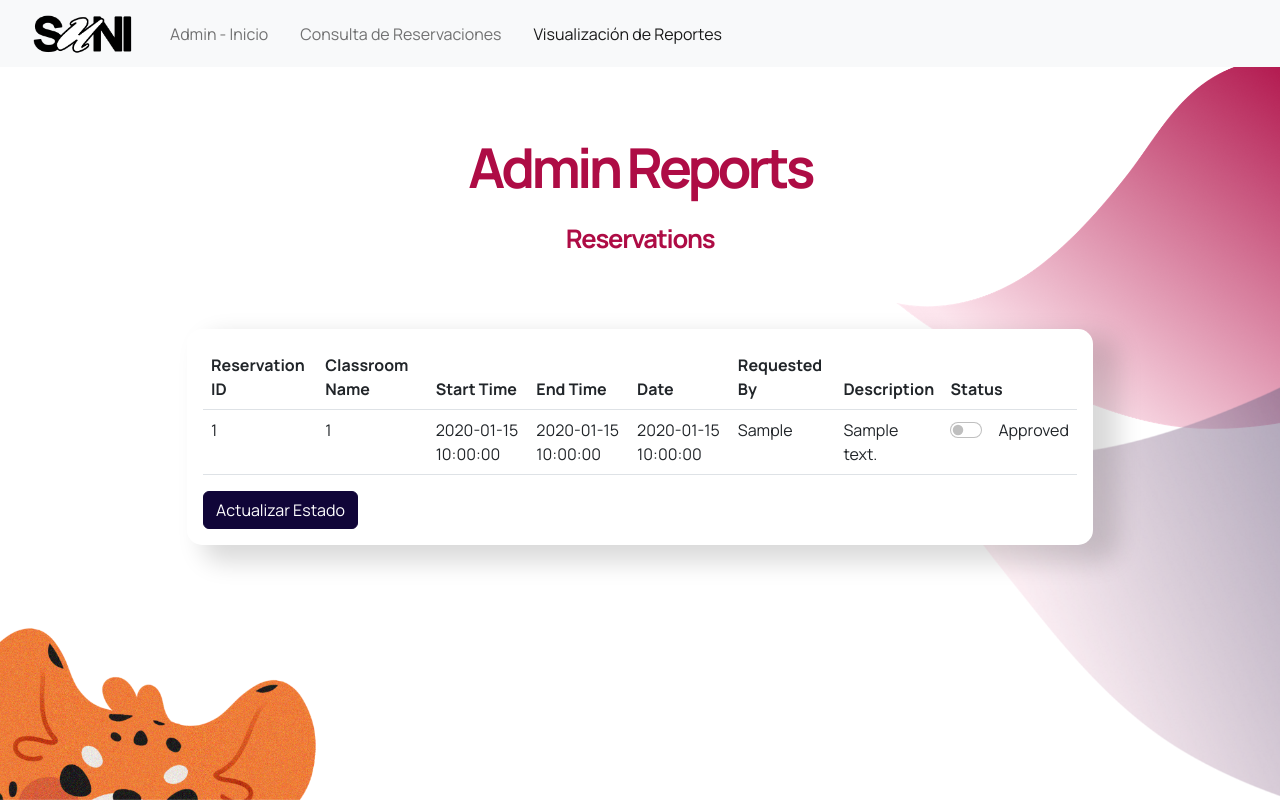
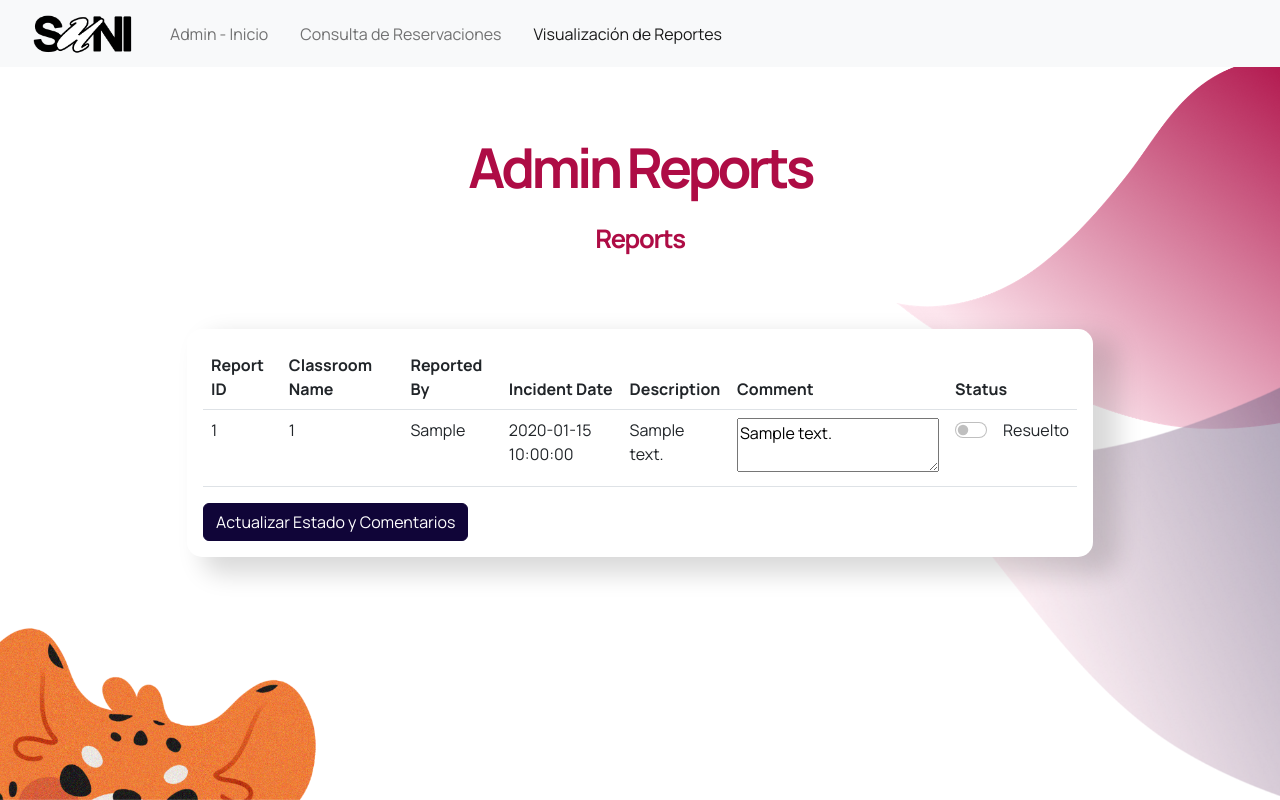
Before and after one commit to Sifnts/suni-0.4, a Flask app: template templates/admin_reports.html in a window 1280 px wide. Run offline with Flask 3, Linux system fonts and the light colour scheme; the template is opened without the code that fills it: most values are stand-ins (such as "Sample title", 1, 10 or a date in 2020); parts of the project's set-up code (start-up, migrations or seed data) failed here and were passed over.

Commit message:
report comments by admin EZ PZ

```diff
--- a/app.py
+++ b/app.py
@@ -288,25 +288,38 @@ def admin_reports():
     return render_template('admin_reports.html', reports=reports)
 
 
+@app.route('/add_comment/<int:report_id>', methods=['POST'])
+def add_comment(report_id):
+    if 'admin_id' not in session:
+        return redirect(url_for('admin_login'))
+
+    admin_comment = request.form['admin_comment']
+    conn = get_db_connection()
+    conn.execute('UPDATE incident_reports SET admin_comment = ? WHERE incidentReportId = ?', (admin_comment, report_id))
+    conn.commit()
+    conn.close()
+
+    flash('Comentario guardado.', 'success')
+    return redirect(url_for('admin_reports'))
+
+
 @app.route('/update_report_status', methods=['POST'])
 def update_report_status():
-    # Verificar si el usuario es administrador
     if 'admin_id' not in session:
         flash('Acceso no autorizado.', 'warning')
         return redirect(url_for('admin_login'))
 
-    # Procesar los IDs de reportes marcados como resueltos
     conn = get_db_connection()
-    for key in request.form:
+    for key, value in request.form.items():
         if key.startswith('report_status_'):
             report_id = key.split('_')[-1]
-            # Aquí podrías también añadir la lógica para registrar la fecha de resolución
-            conn.execute('UPDATE incident_reports SET isAddressed = ? WHERE incidentReportId = ?',
-                         (True, report_id))
-            conn.commit()
+            is_addressed = value == 'addressed'
+            admin_comment = request.form.get(f'admin_comment_{report_id}', '')
+            conn.execute('UPDATE incident_reports SET isAddressed = ?, admin_comment = ? WHERE incidentReportId = ?', (is_addressed, admin_comment, report_id))
+    conn.commit()
     conn.close()
 
-    flash('Estado de los reportes actualizado.', 'success')
+    flash('Estado de los reportes y comentarios actualizados.', 'success')
     return redirect(url_for('admin_reports'))
 
 
@@ -325,7 +338,6 @@ def admin_logout():
     return redirect(url_for('admin_login'))  # Redirect to login or home page
 
 
-
 # Main block to run the app
 if __name__ == '__main__':
     app.run(debug=True)
--- a/create_tables.sql
+++ b/create_tables.sql
@@ -81,6 +81,7 @@ CREATE TABLE incident_reports (
     isAddressed BOOLEAN DEFAULT FALSE,
     completionDate TEXT,
     user_notified BOOLEAN DEFAULT FALSE,
+    admin_comment TEXT,
     FOREIGN KEY(classroomId) REFERENCES classrooms(classroomId),
     FOREIGN KEY(reportedBy) REFERENCES students(studentId)
 );
--- a/templates/admin_reports.html
+++ b/templates/admin_reports.html
@@ -40,9 +40,9 @@
             {% endif %}
         {% endwith %}
         <h1 class="my-4">Admin Reports</h1>
-        <form method="post" action="{{ url_for('update_reservation_status') }}">
+        <form method="post" action="{{ url_for('update_report_status') }}">
             <section>
-                <h2>Reservations</h2>
+                <h2>Reports</h2>
                 <div class="container my-4">
                     <div class="row justify-content-center">
                         <div class="col-sm-12 col-md-10">
@@ -51,39 +51,37 @@
                                     <table class="table">
                                         <thead>
                                             <tr>
-                                                <th>Reservation ID</th>
+                                                <th>Report ID</th>
                                                 <th>Classroom Name</th>
-                                                <th>Start Time</th>
-                                                <th>End Time</th>
-                                                <th>Date</th>
-                                                <th>Requested By</th>
+                                                <th>Reported By</th>
+                                                <th>Incident Date</th>
                                                 <th>Description</th>
+                                                <th>Comment</th>
                                                 <th>Status</th> <!-- Columna nueva para el estado -->
                                             </tr>
                                         </thead>
                                         <tbody>
-                                            {% for reservation in reservations %}
+                                            {% for report in reports %}
                                             <tr>
-                                                <td>{{ reservation.reservationId }}</td>
-                                                <td>{{ reservation.classroomNumber }}</td>
-                                                <td>{{ reservation.startTime }}</td>
-                                                <td>{{ reservation.endTime }}</td>
-                                                <td>{{ reservation.date }}</td>
-                                                <td>{{ reservation.requestedBy }}</td>
-                                                <td>{{ reservation.description }}</td>
+                                                <td>{{ report.incidentReportId }}</td>
+                                                <td>{{ report.classroomNumber }}</td>
+                                                <td>{{ report.reportedBy }}</td>
+                                                <td>{{ report.incidentDate }}</td>
+                                                <td>{{ report.description }}</td>
+                                                <td>
+                                                    <textarea name="admin_comment_{{ report.incidentReportId }}" rows="2" {% if report.isAddressed %} disabled {% endif %}>{{ report.admin_comment }}</textarea>
+                                                </td>
                                                 <td>
                                                     <div class="form-check form-switch">
-                                                        <input class="form-check-input" type="checkbox" name="reservation_status_{{ reservation.reservationId }}" value="approved"
-                                                            {% if reservation.isApproved %} checked disabled {% endif %}>
-                                                        <label class="form-check-label">Approved</label>
+                                                        <input class="form-check-input" type="checkbox" name="report_status_{{ report.incidentReportId }}" value="addressed" {% if report.isAddressed %} checked disabled {% endif %}>
+                                                        <label class="form-check-label">Resuelto</label>
                                                     </div>
                                                 </td>
                                             </tr>
                                         {% endfor %}
                                         </tbody>
                                     </table>
-                                    <button type="submit" class="btn btn-primary ms-auto">Actualizar Estado</button>
-                                </div>
+                                    <button type="submit" class="btn btn-primary ms-auto">Actualizar Estado y Comentarios</button>                                </div>
                             </div>
                         </div>
                     </div>
--- a/templates/reports.html
+++ b/templates/reports.html
@@ -84,7 +84,8 @@
                                 <strong>Salón:</strong> {{ report.classroomNumber }}<br>
                                 <strong>Fecha de Incidencia:</strong> {{ report.incidentDate }}<br>
                                 <strong>Descripción:</strong> {{ report.description }}<br>
-                                <strong>Estado:</strong> {% if report.isAddressed %} Resuelto {% else %} Pendiente {% endif %}
+                                <strong>Estado:</strong> {% if report.isAddressed %} Resuelto {% else %} Pendiente {% endif %}<br>
+                                <strong>Comentario del Administrador:</strong> {{ report.admin_comment | default('No hay comentarios aún.') }}
                             </div>
                         </div>
                     </div>
```
